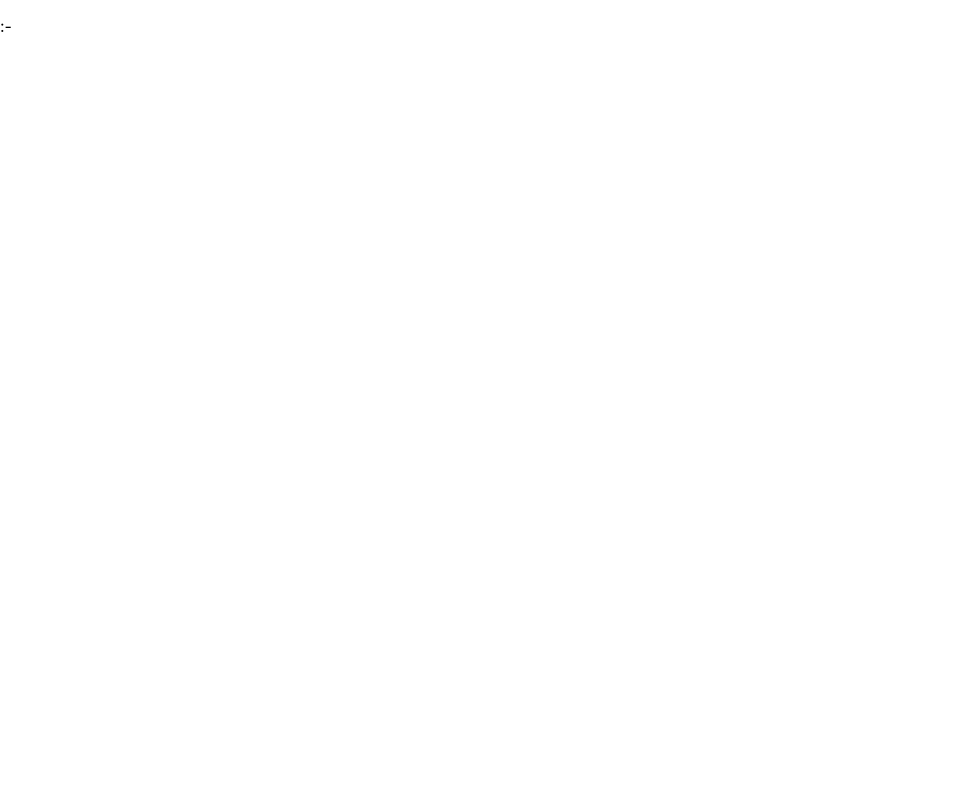
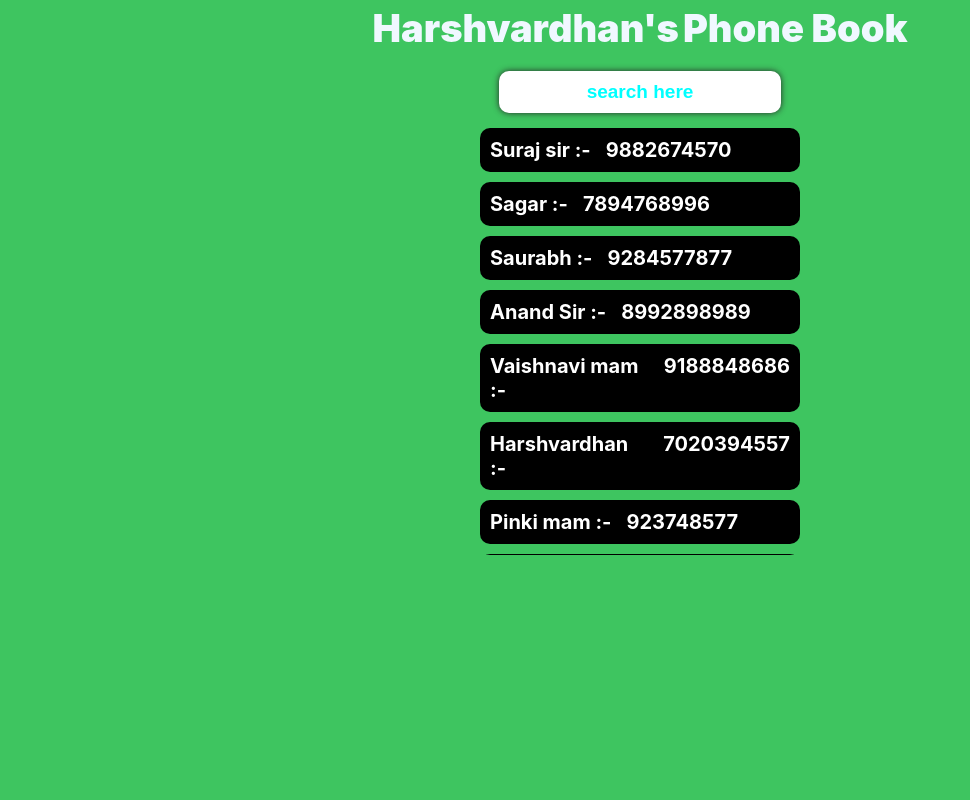
Before and after one commit to Harshvardhan-Kh/phonebook, a React app: page / in a window 1280 px wide. Shown: the whole page, without its empty margins (0-970 px from the left). Built offline with nearby package versions, Linux system fonts and the light colour scheme.

Commit message:
contact card created and css implemented

```diff
--- a/src/index.css
+++ b/src/index.css
@@ -5,9 +5,167 @@ body {
     sans-serif;
   -webkit-font-smoothing: antialiased;
   -moz-osx-font-smoothing: grayscale;
+  background-color: rgb(62, 197, 96);
+
 }
 
 code {
   font-family: source-code-pro, Menlo, Monaco, Consolas, 'Courier New',
     monospace;
 }
+
+
+* {
+  margin: 0;
+  padding: 0;
+  font-weight: bold;
+  transition: 800ms;
+}
+
+.container {
+  padding: 5px;
+  display: flex;
+  flex-direction: column;
+  justify-content: center;
+  align-items: center;
+
+  .heading {
+    display: flex;
+    flex-wrap: wrap;
+    justify-content: center;
+    align-items: center;
+    gap: 4px;
+    width: 90%;
+    overflow: hidden;
+
+    .title {
+      text-align: center;
+      font-size: 38px;
+      font-weight: bolder;
+      color: aliceblue;
+      animation: slide-from-left 800ms linear;
+    }
+    .phoneBook {
+      text-align: center;
+      font-size: 38px;
+      font-weight: bolder;
+      color: aliceblue;
+      animation: slide-from-right 800ms linear;
+    }
+  }
+  .inputSearch {
+    outline: none;
+    padding: 10px;
+    margin: 20px 0 5px 0;
+    border: none;
+    box-shadow: 0 0 6px 0 rgb(39, 39, 39);
+    font-size: 19px;
+    text-align: center;
+    border-radius: 10px;
+    animation: scale 800ms linear;
+
+    &::placeholder {
+      color: aqua;
+    }
+  }
+  .c {
+    height: 437px;
+    overflow: scroll;
+    &::-webkit-scrollbar {
+      width: 7px;
+      height: 0px;
+      background-color: transparent;
+    }
+    &::-webkit-scrollbar-thumb {
+      background: linear-gradient(210deg, black, transparent);
+      border-radius: 5px;
+    }
+
+    .contactCard0 {
+      width: 300px;
+      background-color: black;
+      color: white;
+      display: flex;
+      gap: 15px;
+      margin: 10px;
+      padding: 10px;
+      font-size: 20px;
+      border-radius: 10px;
+      animation: slide-from-left 800ms linear;
+    }
+    .contactCard1 {
+      width: 300px;
+      background-color: black;
+      color: white;
+      display: flex;
+      gap: 15px;
+      margin: 10px;
+      padding: 10px;
+      font-size: 20px;
+      border-radius: 10px;
+      animation: slide-from-right 800ms linear;
+    }
+    .contactCard2 {
+      width: 300px;
+      background-color: black;
+      color: white;
+      display: flex;
+      gap: 15px;
+      margin: 10px;
+      padding: 10px;
+      font-size: 20px;
+      border-radius: 10px;
+      animation: slide-from-left 800ms linear;
+    }
+    .contactCard3 {
+      width: 300px;
+      background-color: black;
+      color: white;
+      display: flex;
+      gap: 15px;
+      margin: 10px;
+      padding: 10px;
+      font-size: 20px;
+      border-radius: 10px;
+      animation: slide-from-right 800ms linear;
+    }
+    .contactCard4 {
+      width: 300px;
+      background-color: black;
+      color: white;
+      display: flex;
+      gap: 15px;
+      margin: 10px;
+      padding: 10px;
+      font-size: 20px;
+      border-radius: 10px;
+      animation: slide-from-left 800ms linear;
+    }
+  }
+}
+
+@keyframes slide-from-left {
+  0% {
+    transform: translateX(-350px);
+  }
+  100% {
+    transform: translateX(0px);
+  }
+}
+@keyframes slide-from-right {
+  0% {
+    transform: translateX(350px);
+  }
+  100% {
+    transform: translateX(0px);
+  }
+}
+@keyframes scale {
+  0% {
+    transform: scale(0%);
+  }
+  100% {
+    transform: scale(100%);
+  }
+
+}
--- a/src/views/App.js
+++ b/src/views/App.js
@@ -1,11 +1,52 @@
-import React from 'react'
+
 import ContactCard from "../components/ContactCard";
 import { CallBook } from "../Data/CallBook";
+import React, { useEffect, useState } from "react";
+
 
 const App = () => {
+  const [contacts, setContacts] = useState(CallBook);
+  const [searchTerm, setSearchTerm] = useState("");
+
+
   return (
-    <div><ContactCard/></div>
-  )
-}
+    <>
+      <div className="container">
+
+      <div className="heading">
+          <h2 className="title">Harshvardhan's</h2>
+          <h3 className="phoneBook">Phone Book</h3>
+        </div>
+        <div className="inputContainer">
+          <input
+            type="text"
+            className="inputSearch"
+            placeholder="search here"
+            value={searchTerm}
+            onChange={(e) => {
+              setSearchTerm(e.target.value);
+            }}
+
+          />
+        </div>
+
+
+        <div className="c">
+          {contacts.map((contacts, index) => {
+            const { randomClass, name, mobile } = contacts;
+            return (
+              <ContactCard
+                key={index}
+                name={name}
+                mobile={mobile}
+                randomClass={randomClass}
+              />
+            );
+          })}
+        </div>
+      </div>
+    </>
+  );
+};
 
 export default App;
```
